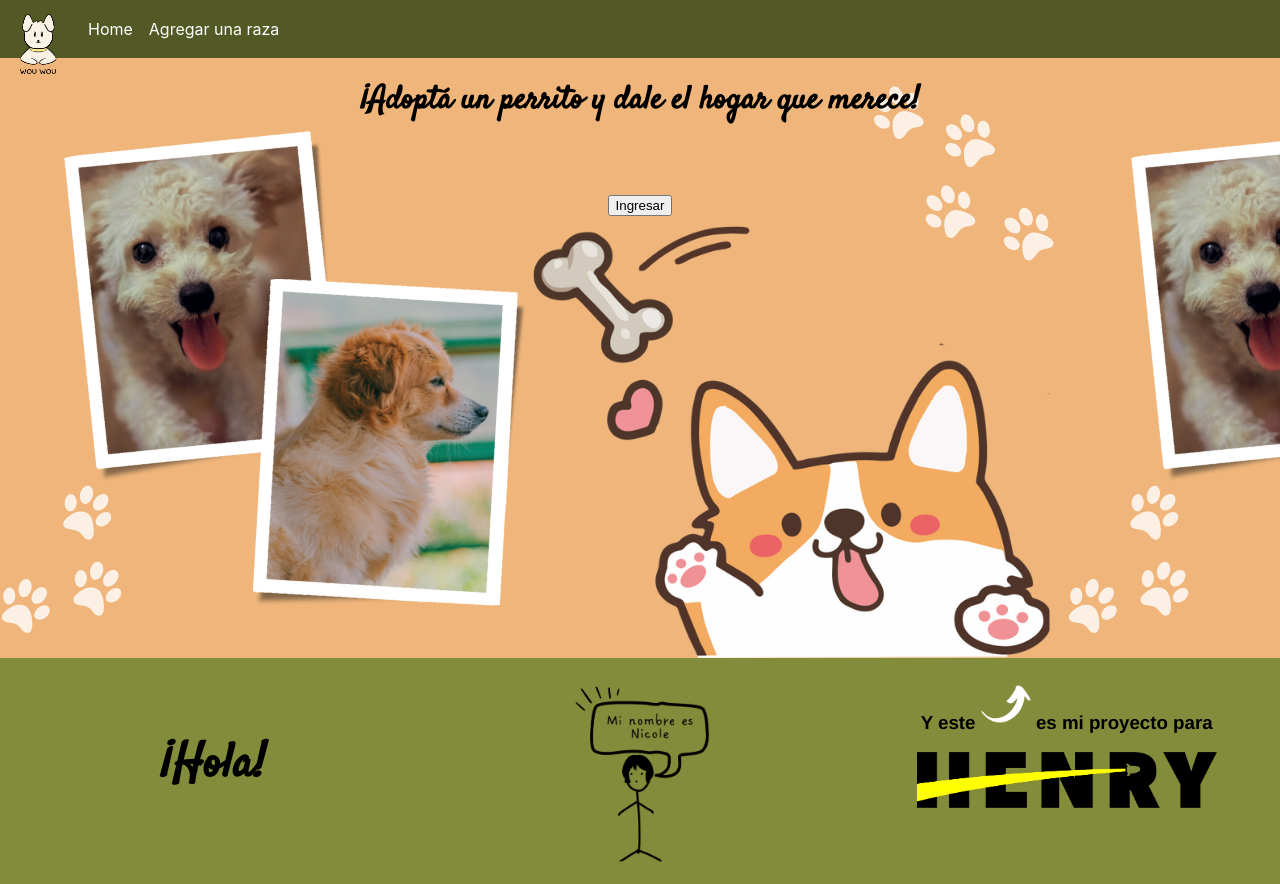
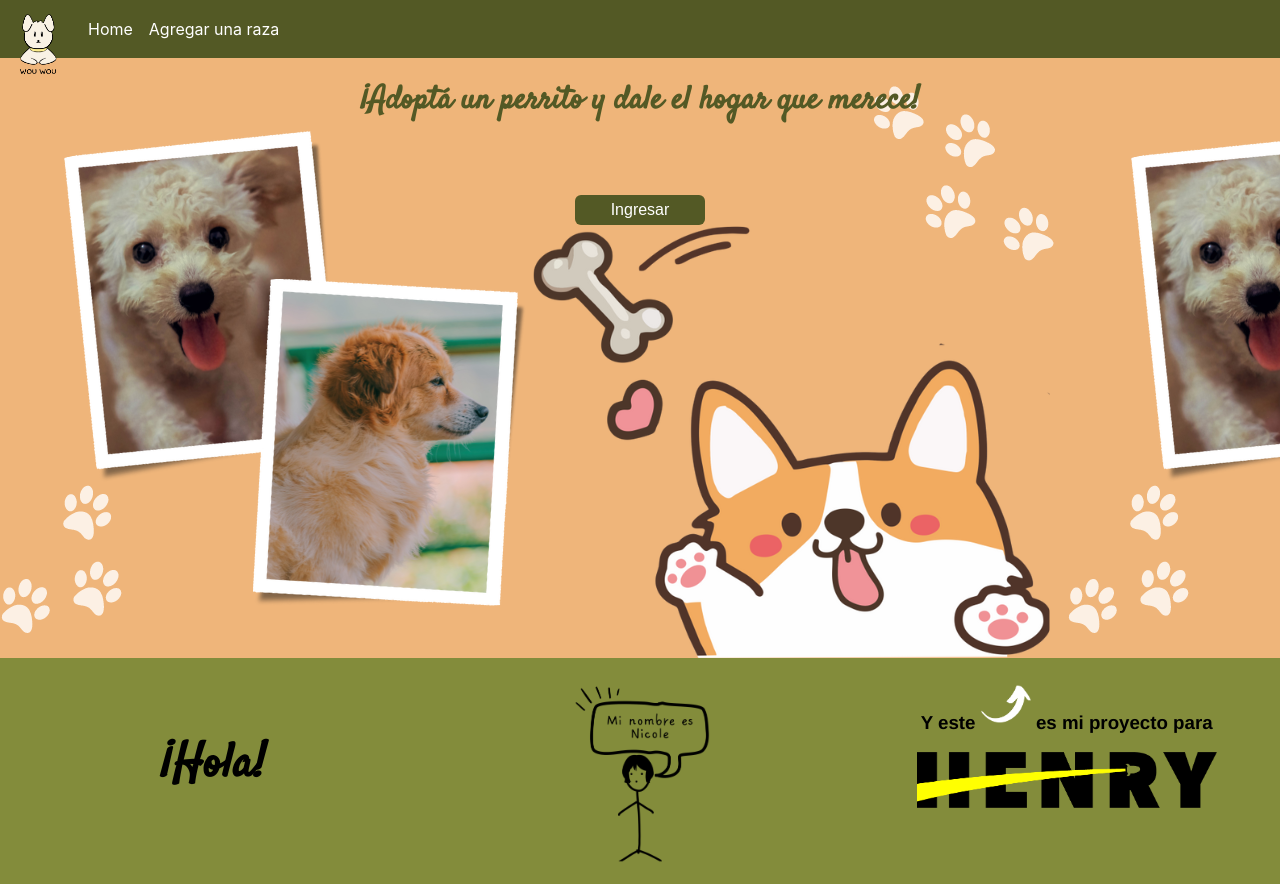
Before and after one commit to Naicolqui/PI-Dogs-Henry, a React (Create React App) app in the folder PI-Dogs-main/client/: page / in a window 1280 px wide. Built offline with nearby package versions, Linux system fonts and the light colour scheme.

Commit message:
boton de la landing

```diff
--- a/PI-Dogs-main/client/src/vistas/Detail.css
+++ b/PI-Dogs-main/client/src/vistas/Detail.css
@@ -1,11 +1,16 @@
-.fullContainer{
+
+
+.contentContainer{
     display: flex;
     flex-direction: row;
     justify-content: center;
+    align-items: center;
 }
 
 .headerContainer{
     margin: 5%;
+    height: 300px;
+    justify-self: center;
 }
 
 .headerContainer h2{
@@ -16,6 +21,11 @@
 .detailContainer{
     margin: 5%;
     margin-top: 5%;
+    background-color: white;
+    border-radius: 20px;
+    width: 400px;
+    padding-bottom: 10px;
+    color: #535925;
 }
 
 .detailContainer h4{
@@ -30,9 +40,11 @@
 .allTempers{
   font-family: 'Arimo', sans-serif;
   font-size: 0.9rem;
+  list-style: none;
+  padding-left: 0;
 }
 
 .imageBreed{
-    height: 300px !important;
+    height: 300px;
     box-shadow: 2px 2px 5px #999;
 }
--- a/PI-Dogs-main/client/src/vistas/Detail.jsx
+++ b/PI-Dogs-main/client/src/vistas/Detail.jsx
@@ -22,8 +22,9 @@ export default function Detail(){
         {
             actualBreed.length > 0 ?
             <div className="fullContainer">
+                <h2 className="title">Raza: {actualBreed[0]?.name}</h2>
+                <div className="contentContainer">
                     <div className="headerContainer">
-                <h2 className="title">Raza: {actualBreed[0]?.name}</h2>
                         <img className="imageBreed" src={actualBreed[0]?.image} alt="not found"/>
                     </div>
                     <div className="detailContainer">
@@ -39,7 +40,6 @@ export default function Detail(){
                             }) :
                             'Esta raza no posee temperamentos'
                             }
-
                             </ul>
                         <h4 className="descriptionText">Weight:</h4>
                         <h5>Between {actualBreed[0]?.weightMin}kg and {actualBreed[0].weightMax}kg</h5>
@@ -47,6 +47,7 @@ export default function Detail(){
                         <h5>Between {actualBreed[0]?.highMin}cm and {actualBreed[0]?.highMax}cm</h5>
                         <h4 className="descriptionText">Life rage:</h4>
                         <h5>Between {actualBreed[0]?.life_span}</h5>
+                    </div>
                 </div>
             </div> :
             <div>
--- a/PI-Dogs-main/client/src/vistas/LandingPage.css
+++ b/PI-Dogs-main/client/src/vistas/LandingPage.css
@@ -7,11 +7,36 @@
 
 .containerLanding h1{
     font-family: 'Satisfy', cursive;
+    color: #535925;
     margin: 0px;
     padding: 20px;
 }
 
 .btnLanding{
-    margin-top: 50px;
+  margin-top: 50px;
+  width: 130px;
+  height: 30px;
+  background: #535925;
+  color: #D9AA55;
+  border: 2px solid #D9AA55;
+  border-radius: 6px;
+  justify-self: center;
+  justify-content: center;
 
+  border: none;
+  color: white;
+  /* padding: 16px 32px; */
+  font-size: 1rem;
+  /* margin: 4px 2px; */
+  transition-duration: 0.4s;
+  cursor: pointer;
+  text-align: center;
+  /* text-decoration: none !important; */
+  display: inline-block;
 }
+
+.btnLanding:hover{
+    background-color: #D9AA55;
+    color: #535925;
+    text-decoration: none;
+}
```
Lines whose indentation alone changed are shown as unchanged.
